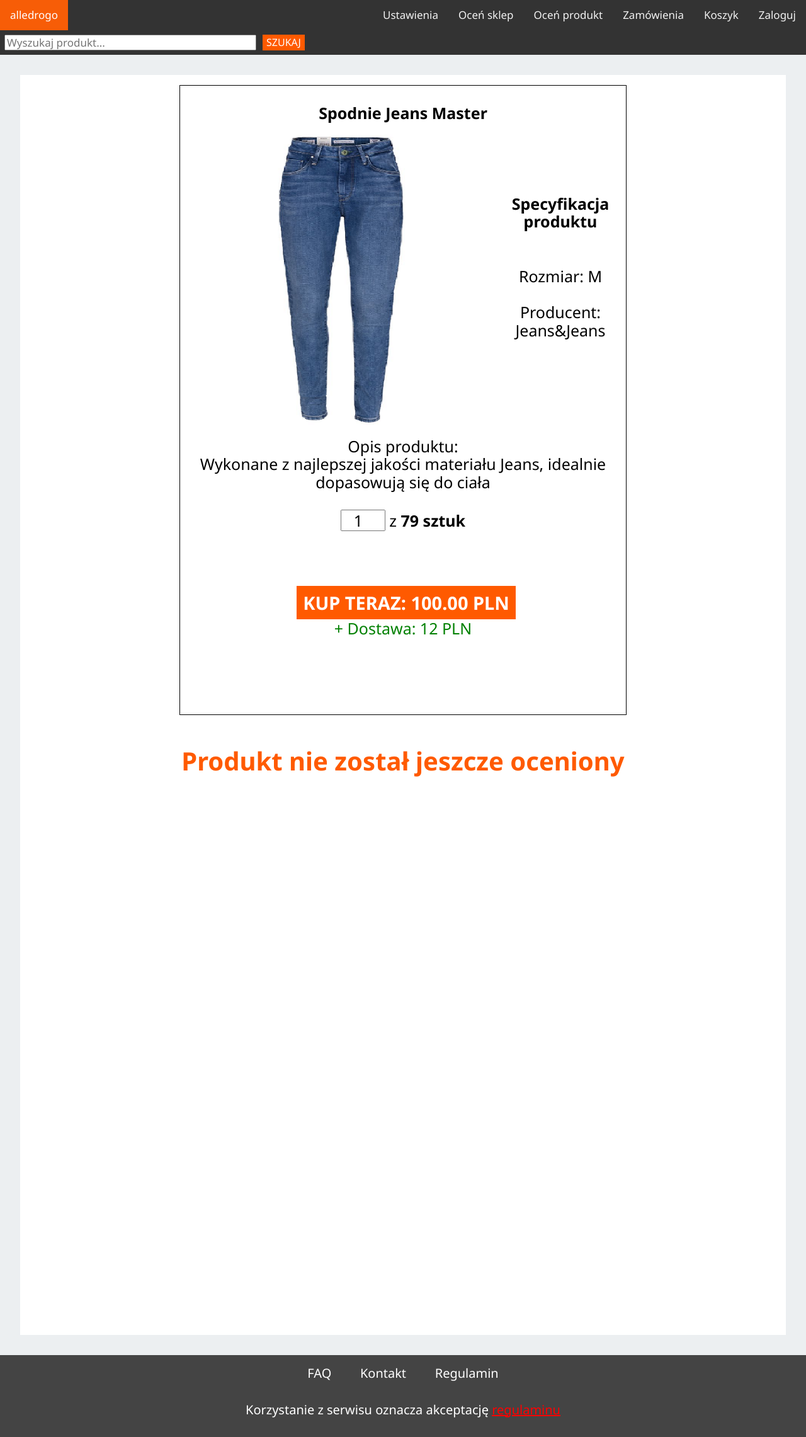
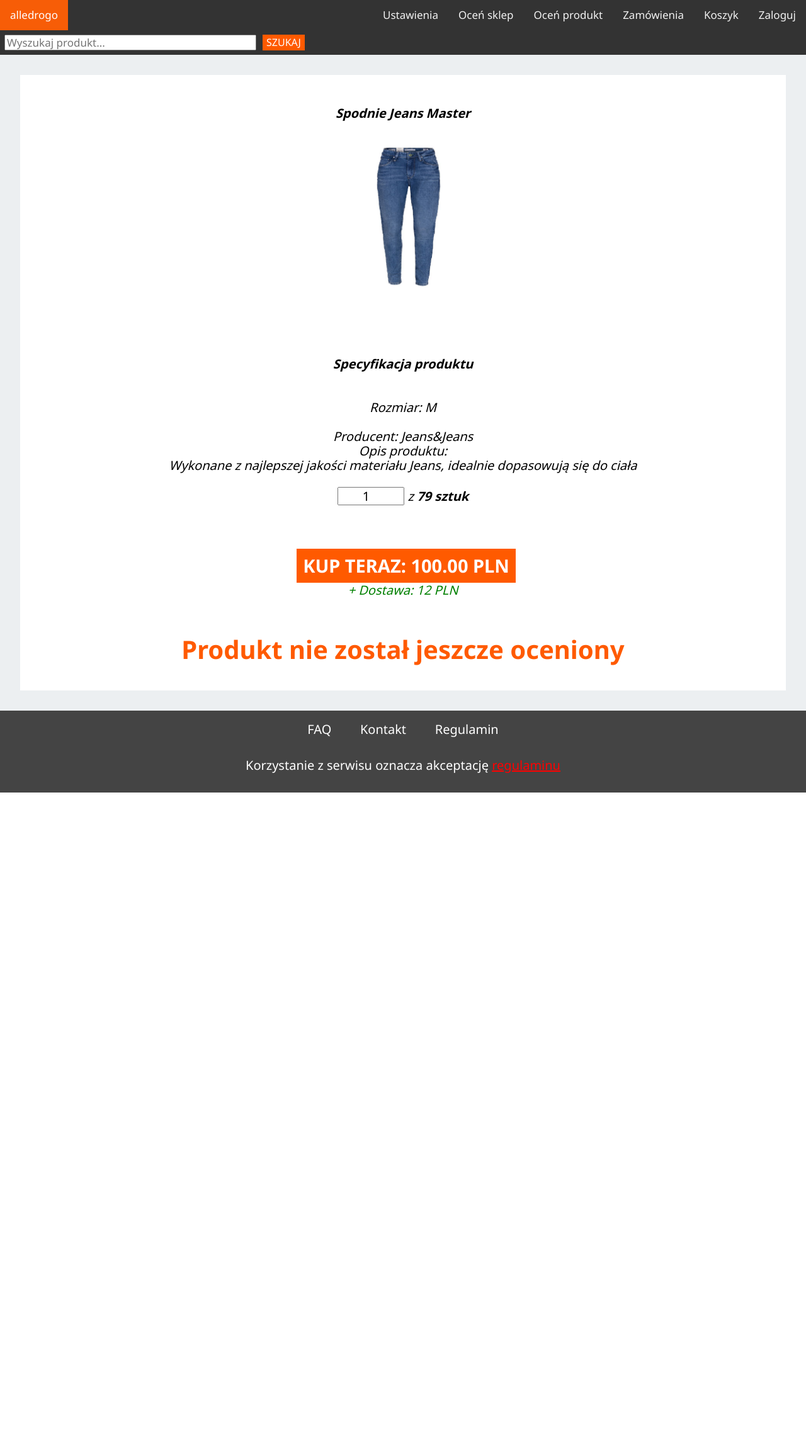
Before and after one commit to caspros/BazyDanychSklepik, a PHP site: page /produkt.php?id_produkty=12 in a window 1280 px wide. Shown: the whole page at 63% size. After the commit the page ends 1258 px from the top, so only its background shows below. Run offline with PHP 8.4, Linux system fonts and the light colour scheme; data comes from the database, SQL or seed files in the repository; some libraries are stand-ins or nearby versions.

Commit message:
poprawki 7 - produkt php

```diff
--- a/css/mobile.css
+++ b/css/mobile.css
@@ -34,3 +34,9 @@
 .rslides_tabs {
   width: 100% !important;
 }
+
+.zdj{
+    padding-left: 1.5rem;
+    float: left;
+    width: 96% !important;
+}
--- a/css/produkt.css
+++ b/css/produkt.css
@@ -1,7 +1,6 @@
 /* Produkt.php */
 
 #container_produkt {
-    height: 2000px;
     background: #FFFFFF;
     margin: 2.5% auto;
     width: 95%;
@@ -9,15 +8,15 @@
 }
 
 #produkt_big{
+    display: flex;
+    justify-content: center;
+    flex-wrap: wrap;
+    width: 90%;
+    margin: 10px auto;
+    position: relative;
+    text-align:center;
+    flex-direction: column;
 
-    font-style: normal;
-    border: 1px solid black;
-    text-align: center;
-    font-size: 25px;
-    position: relative;
-    left: 20%;
-    width: 60%;
-    height: 1000px;
 }
 
 #produkt_big_promo{
@@ -27,9 +26,7 @@
     text-align: center;
     font-size: 25px;
     position: relative;
-    left: 20%;
-    width: 60%;
-    height: 1000px;
+    width: 100%;
 }
 
 #kup_teraz{
@@ -63,8 +60,12 @@
 }
 
 .zdj{
+    margin: 0 auto;
     padding-left: 1.5rem;
+    padding-top: 2rem;
+    padding-bottom: 2rem;
     float: left;
+    width: 25%;
 }
 
 .nazwa_prod{
--- a/produkt.php
+++ b/produkt.php
@@ -89,9 +89,6 @@
 				$result = $conn -> query($sql);
 				Show_product($id_produktu);
 			?>
-			<br><br><br><br><br><br><br><br><br><br><br><br><br><br><br><br>
-			<br><br><br><br><br><br><br><br><br><br><br><br><br><br><br><br>
-
 		</div>
 	</div>
 
@@ -162,7 +159,7 @@
 			       				<div class="nazwa_prod">
 			       					<b>'.$row["nazwa"].'</b>
 			       				</div>
-			       				<img class="zdj" src="images/products/'.$row["zdjecie"].'" width="500" height="500" alt="product.png"><br>
+			       				<img class="zdj" src="images/products/'.$row["zdjecie"].'" width="50%" height="50%" alt="product.png"><br>
 					       		<div id="dane_boczne">
 					       			<br><br><br><b>Specyfikacja produktu</b><br><br><br>
 						       		<div id="dane">Rozmiar: ';
@@ -174,7 +171,9 @@
 							       		<div class="promocyjny">
 							       			<b>PRODUKT PROMOCYJNY</b>
 							       		</div>
+
 						       		</div>
+
 						       	</div>
 						       	<div id="zawartosc">
 						       		Opis produktu: <br>'.$row["opis"].'<br><br>
@@ -209,9 +208,9 @@
 	 				$_SESSION['cena']=$row["cena"];
 		 			$_SESSION['produkt']=$row["id_produkty"];
 		 			setcookie("MyCookie", $row["cena"]);
-		       		echo '<div id="produkt_big"><br><div id="nazwa"><b>'.$row["nazwa"].'</b></div>
-		       				<img class="zdj" src="images/products/'.$row["zdjecie"].'" width="500" height="500" alt="product.png"><br>
-				       		<div id="dane_boczne"><br><br><br><b>Specyfikacja produktu</b><br><br><br>
+		       		echo '<div id="produkt_big"><br><b>'.$row["nazwa"].'</b>
+		       				<img class="zdj" src="images/products/'.$row["zdjecie"].'" width="50%" alt="product.png"><br>
+				       		<div id="dane_boczne"><br><br><b>Specyfikacja produktu</b><br><br><br>
 					       		<div id="dane">Rozmiar: ';
 						       		if(is_null($row["rozmiar"]))
 						       		{
```
Also changed, not shown: css/style.css (line endings or trailing spaces).
